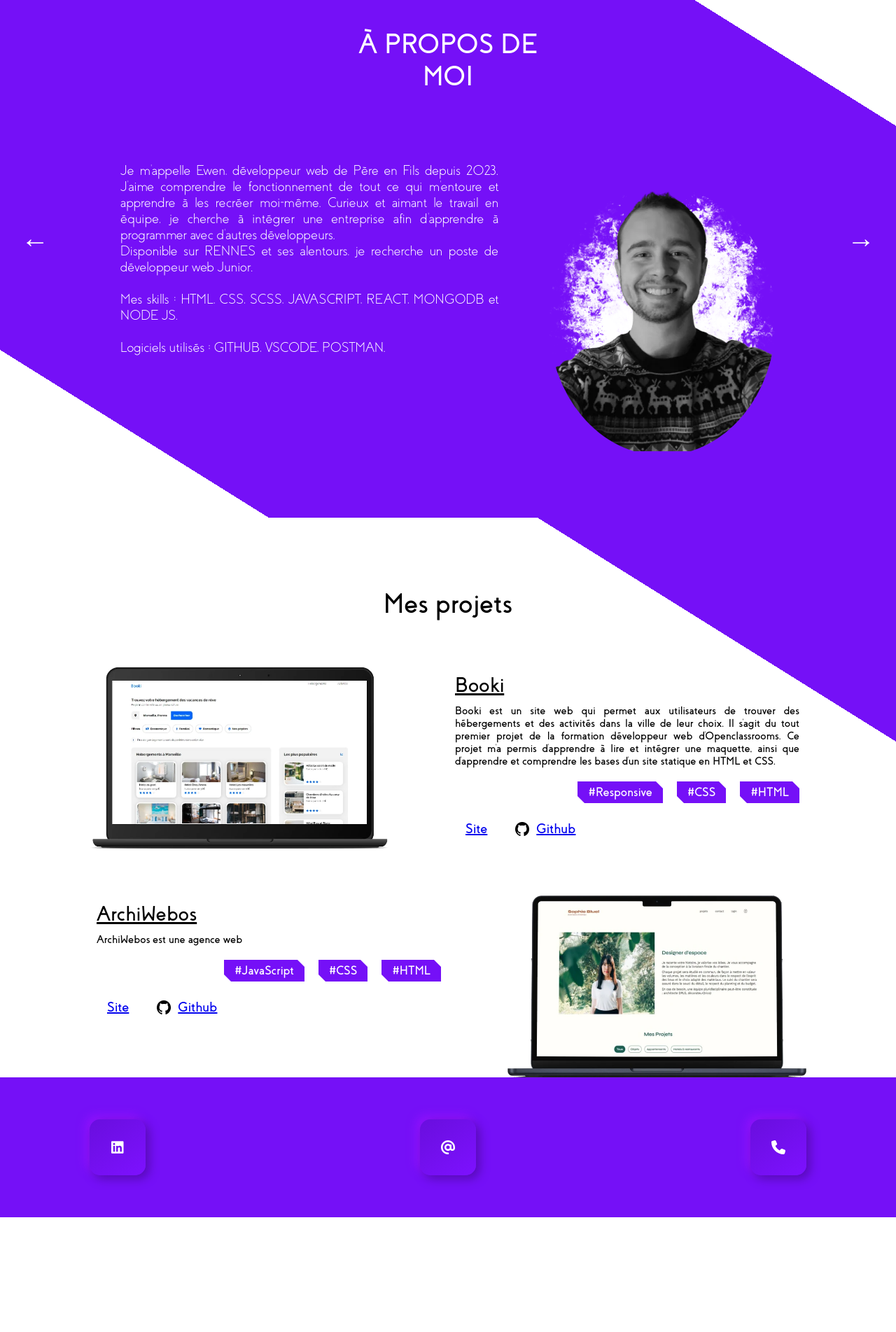
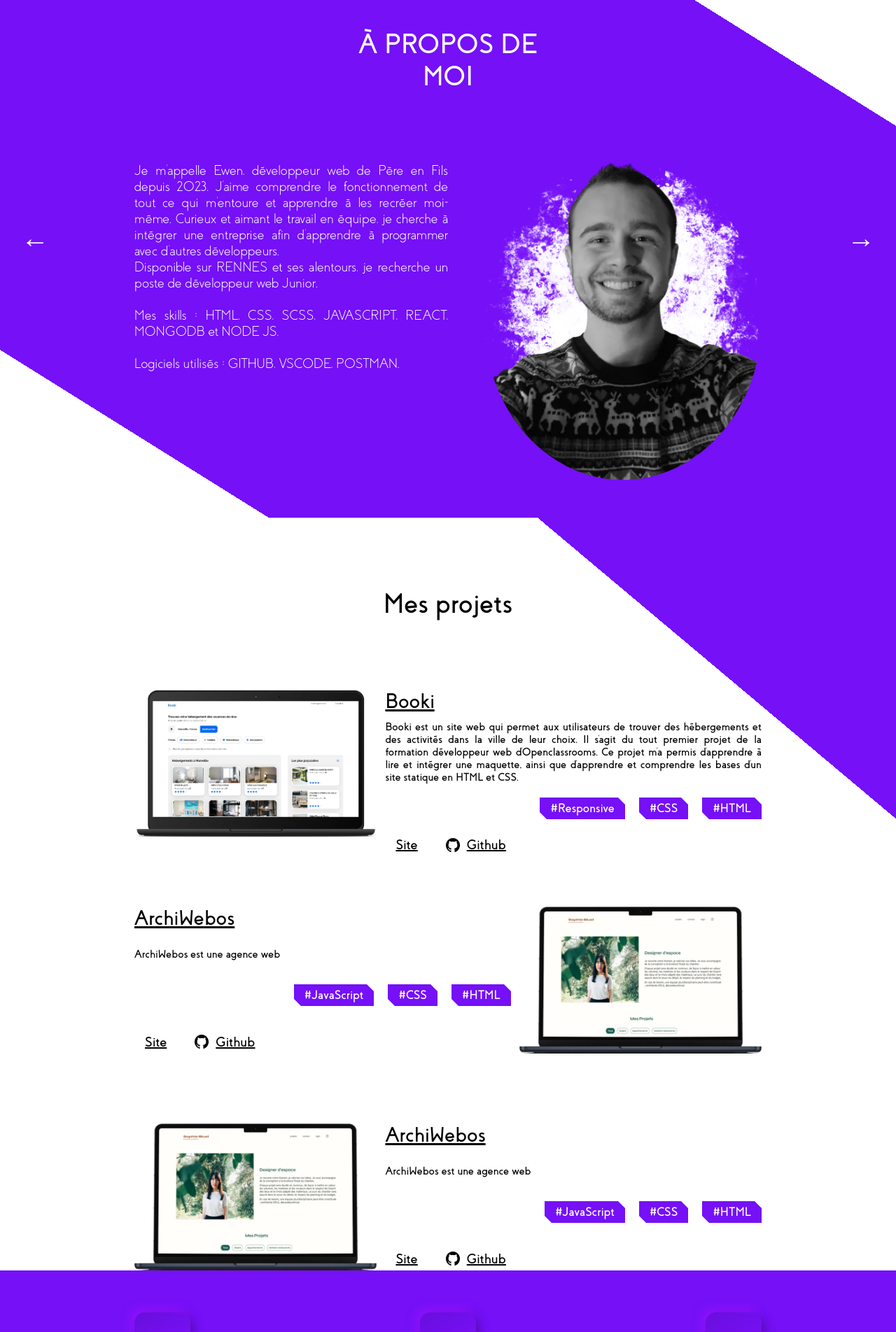
Before and after one commit to EwenLeFloch/EwenLeFloch.github.io, a React (Create React App) app: page / in a window 1280 px wide. Shown: the part 860-2764 px from the top of the page at 70% size. Before the commit the page ends 2600 px from the top, so only its background shows below. Built offline with nearby package versions, Linux system fonts and the light colour scheme.

Commit message:
resize all

```diff
--- a/src/assets/json/projects.json
+++ b/src/assets/json/projects.json
@@ -20,5 +20,16 @@
 		"link": "https://archiwebos.ewenlefloch.fr",
 		"github": "https://github.com/EwenLeFloch/archiwebos",
 		"project": "School"
+	},
+	{
+		"_id": "3",
+		"title": "ArchiWebos",
+		"cover": "archiwebos.webp",
+		"description": "ArchiWebos est une agence web",
+		"role": "Frontend Developer",
+		"tags": ["HTML", "CSS", "JavaScript"],
+		"link": "https://archiwebos.ewenlefloch.fr",
+		"github": "https://github.com/EwenLeFloch/archiwebos",
+		"project": "School"
 	}
 ]
--- a/src/styles/base/_reset.scss
+++ b/src/styles/base/_reset.scss
@@ -19,6 +19,7 @@ ul {
 
 a {
 	text-decoration: none;
+	color: black;
 }
 
 button {
--- a/src/styles/components/_carousel.scss
+++ b/src/styles/components/_carousel.scss
@@ -4,7 +4,7 @@
 .carousel {
 	@include m.flex(center, center, column);
 	&__container {
-		@include m.size(100%, 100%);
+		@include m.size(70%, 100%);
 		@include m.flex();
 		overflow: hidden;
 		&__slide {
@@ -29,9 +29,9 @@
 			text-align: justify;
 			&__container {
 				@include m.size(100%, 100%);
-				@include m.flex(space-evenly, center);
+				@include m.flex(space-between, center);
 				flex-basis: auto;
-				padding: 100px;
+				padding: 100px 0;
 				@include m.font($size: 20px);
 			}
 			&__list {
@@ -56,9 +56,9 @@
 	}
 	&__image {
 		border-radius: 50%;
-		width: 30%;
 		object-fit: contain;
-		height: 30vw;
+		max-height: 100%;
+		max-width: 50%;
 		&--formation {
 			border-radius: 0;
 			object-fit: contain;
--- a/src/styles/layouts/_footer.scss
+++ b/src/styles/layouts/_footer.scss
@@ -7,7 +7,7 @@
 	background-color: v.$primary-color;
 	&__content {
 		@include m.flex(space-between);
-		@include m.size(80%);
+		@include m.size(70%);
 	}
 	&__button {
 		@include m.flex(center, center, column);
--- a/src/styles/layouts/_header.scss
+++ b/src/styles/layouts/_header.scss
@@ -11,7 +11,7 @@
 		@include m.flex(center);
 
 		&__list {
-			@include m.size(80%, 100%);
+			@include m.size(70%, 100%);
 			@include m.flex(space-between, center);
 			&__item {
 				height: 100%;
--- a/src/styles/layouts/_projects.scss
+++ b/src/styles/layouts/_projects.scss
@@ -3,24 +3,31 @@
 
 .projects {
 	@include m.size(100%);
-	min-height: 100vh;
-	@include m.flex(space-between, $align: center, $direction: column);
+	@include m.flex(
+		space-between,
+		$align: center,
+		$direction: column,
+		$gap: 50px
+	);
 
 	& :nth-child(odd) {
 		flex-direction: row-reverse;
 	}
 	&__article {
-		@include m.size(80%, 260px);
+		@include m.size(70%, 260px);
 		@include m.flex(space-between, $align: center);
 		position: relative;
+		padding-top: 50px;
 		&__image {
-			height: 100%;
+			max-height: 100%;
+			aspect-ratio: 428 / 260;
+			max-width: 40vw;
 		}
 		&__content {
-			width: 50%;
+			width: 60%;
 			height: 100%;
 			text-align: justify;
-			padding: 10px;
+			@include m.flex(space-between, $direction: column);
 		}
 		&__title {
 			font-size: 30px;
```
